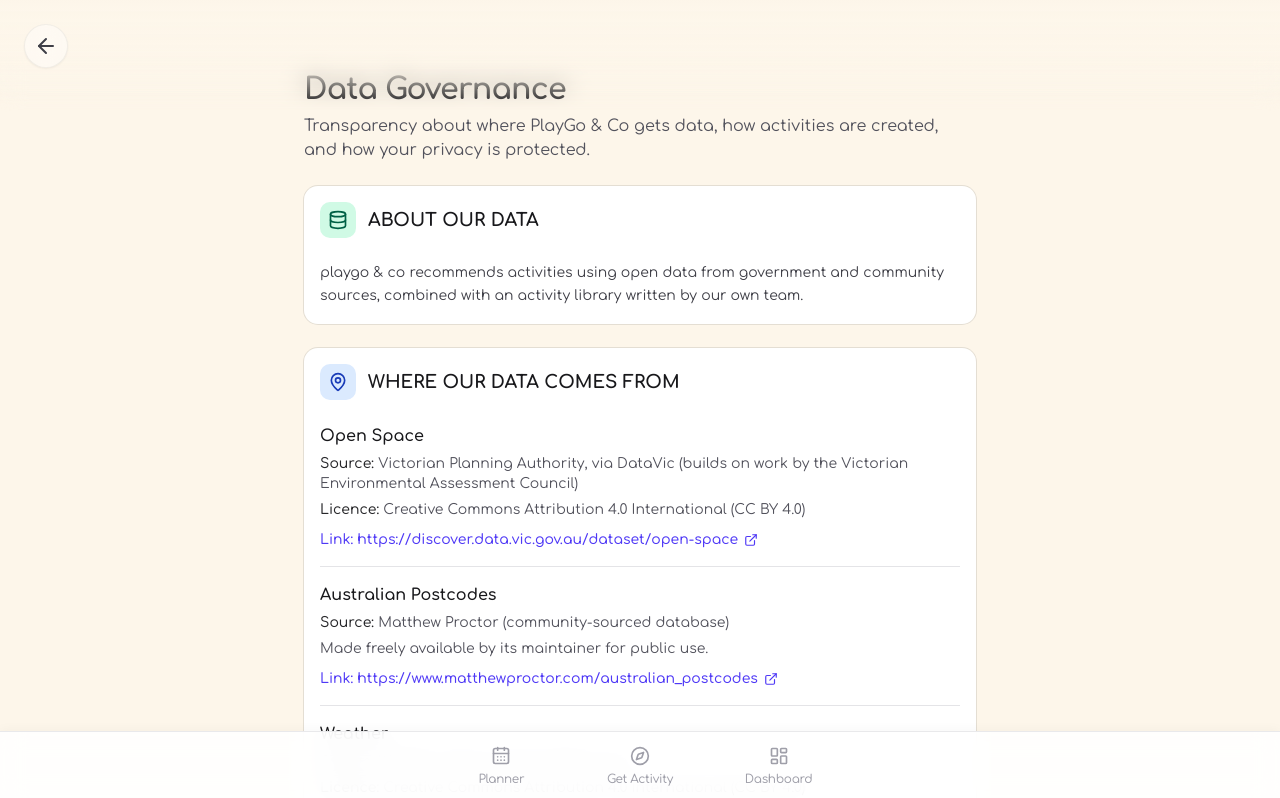
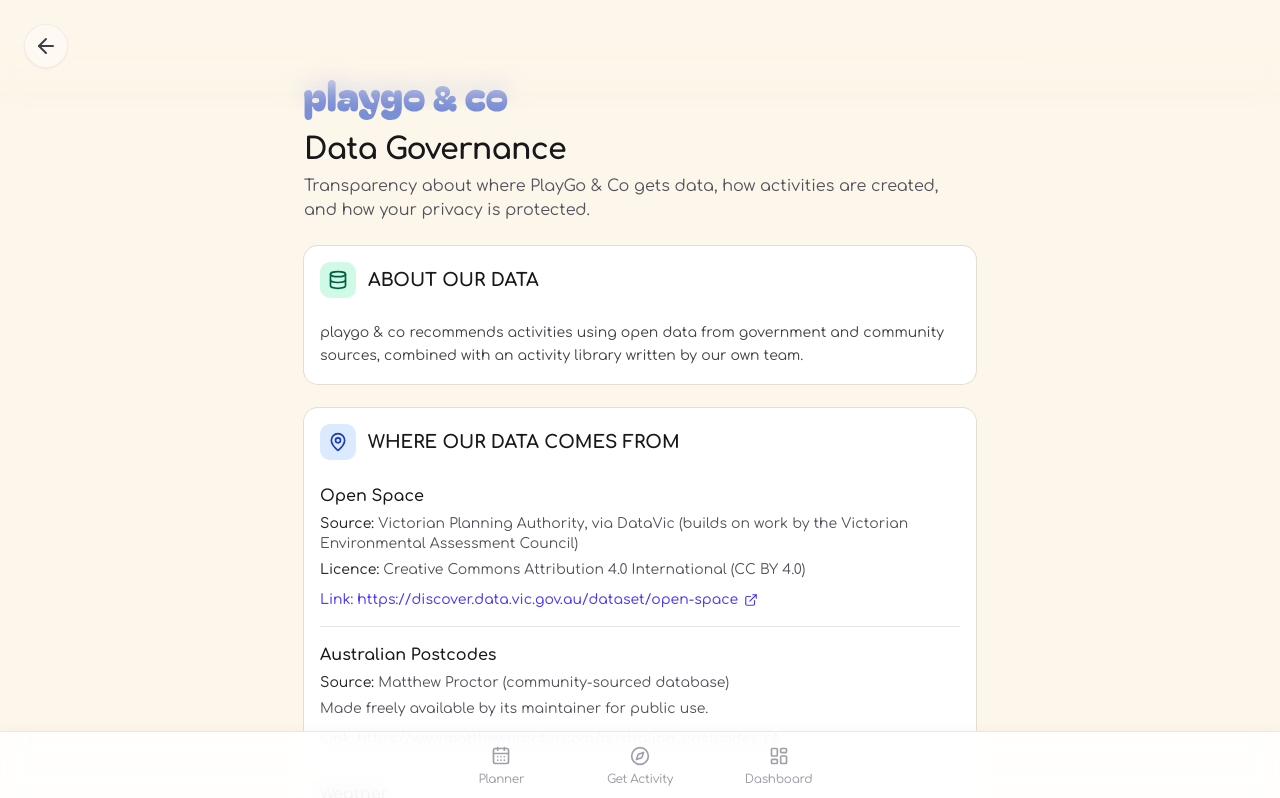
Before and after one commit to canhappyy/your-kids-need-to-touch-grass, a Next.js app in the folder apps/web/: page /data-governance in a window 1280 px wide. Shown: the top 798 px of the page. Built offline with nearby package versions, Linux system fonts and the light colour scheme.

Commit message:
feat: add PlayGo & Co branding and logo to data governance page header

```diff
--- a/apps/web/src/app/data-governance/page.tsx
+++ b/apps/web/src/app/data-governance/page.tsx
@@ -11,7 +11,7 @@
 
 export default function DataGovernancePage() {
   return (
-    <main className="relative min-h-svh bg-[#FDF6EA] px-4 pt-16 pb-12 text-zinc-900 sm:px-6 md:px-8">
+    <main className="relative min-h-svh bg-[#FDF6EA] px-4 pt-16 pb-12 text-zinc-900 sm:px-6 md:px-8 sm:pt-20">
       <TopNav backHref="/" backAriaLabel="Back to search" />
       <DataGovernanceSection />
     </main>
--- a/apps/web/src/components/data-governance/data-governance-section.tsx
+++ b/apps/web/src/components/data-governance/data-governance-section.tsx
@@ -1,3 +1,4 @@
+import Image from "next/image";
 import {
   AlertCircle,
   BookOpen,
@@ -30,13 +31,23 @@
 export function DataGovernanceSection() {
   return (
     <div className="mx-auto w-full max-w-2xl space-y-6">
-      <header className="space-y-1.5 pt-2">
+      <header className="space-y-3 text-center sm:text-left">
+        <Image
+          src="/playgo&co.svg"
+          alt="PlayGo & Co"
+          width={180}
+          height={36}
+          priority
+          className="mx-auto h-10 w-auto sm:mx-0"
+        />
+        <div className="space-y-1.5">
           <h1 className="text-2xl font-bold tracking-tight text-zinc-900 sm:text-3xl">
             Data Governance
           </h1>
           <p className="text-sm text-zinc-600 sm:text-base">
             Transparency about where PlayGo & Co gets data, how activities are created, and how your privacy is protected.
           </p>
+        </div>
       </header>
 
       {/* About Our Data */}
```
Also changed, not shown: 1 other file (tests, documents, lock files or other folders). Lines whose indentation alone changed are shown as unchanged.
